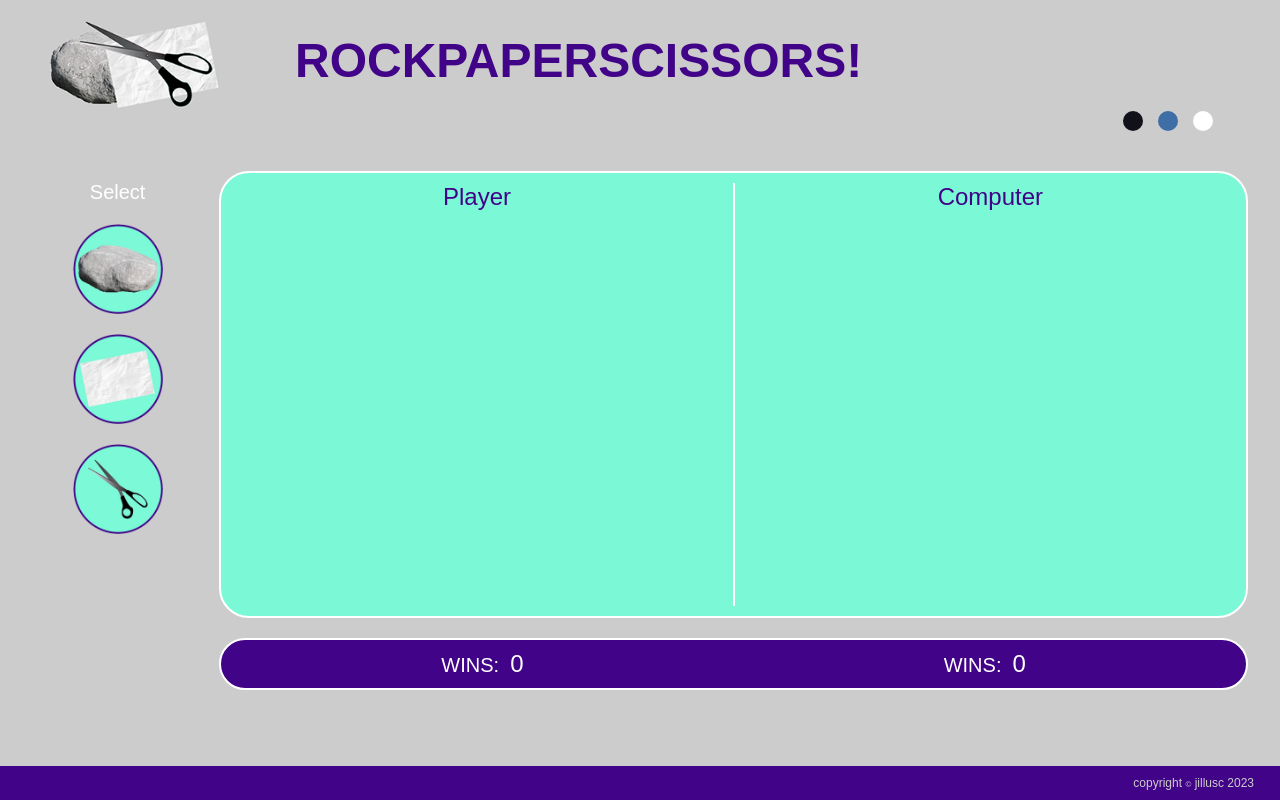
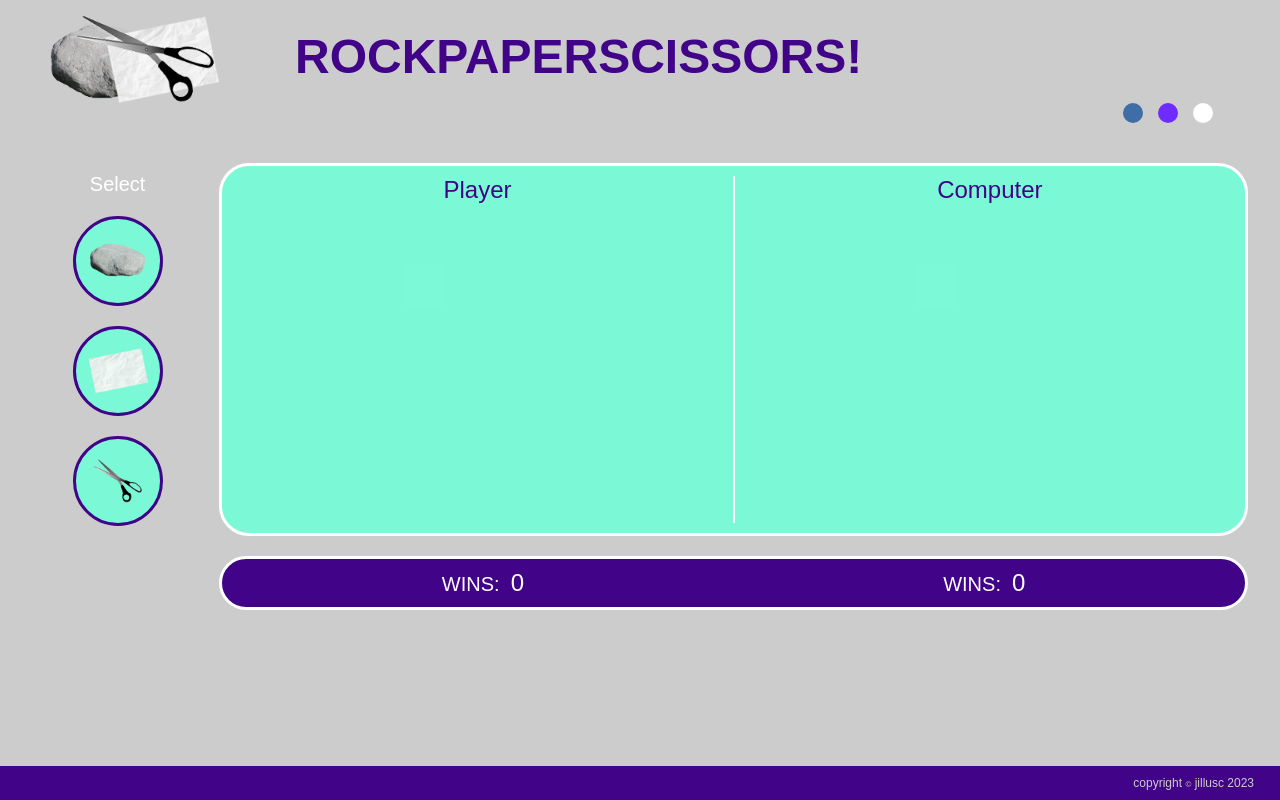
Before and after one commit to jillusc/ROCKPAPERSCISSORS-rebuild, a website: page index.html in a window 1280 px wide. Drawn offline with Linux system fonts and the light colour scheme; a web font is replaced by a local one.

Commit message:
Refactor images to support multiple colour themes

```diff
--- a/index.html
+++ b/index.html
@@ -10,13 +10,13 @@
   </head>
   <body>
     <header>
-      <img src="assets/images/logo.webp" class="RPS-logo" alt="logo" />
+      <img src="assets/images/logo.png" class="RPS-logo" alt="logo" />
       <h1>ROCKPAPERSCISSORS!</h1>
     </header>
 
     <div id="theme-picker">
+      <button data-theme="retro" class="theme-dot retro-dot"></button>
       <button data-theme="neon" class="theme-dot neon-dot"></button>
-      <button data-theme="retro" class="theme-dot retro-dot"></button>
       <button data-theme="monochrome" class="theme-dot monochrome-dot"></button>
       <button data-theme="classic" class="theme-dot classic-dot"></button>
     </div>
@@ -27,22 +27,18 @@
           <p class="select-label">Select</p>
           <div class="buttons-row">
             <button class="btn-choices" aria-label="rock">
-              <img
-                src="assets/images/btn-rock.jpg"
-                data-type="rock"
-                alt="rock"
-              />
+              <img src="assets/images/rock.png" data-type="rock" alt="rock" />
             </button>
             <button class="btn-choices" aria-label="paper">
               <img
-                src="assets/images/btn-paper.jpg"
+                src="assets/images/paper.png"
                 data-type="paper"
                 alt="paper"
               />
             </button>
             <button class="btn-choices" aria-label="scissors">
               <img
-                src="assets/images/btn-scissors.jpg"
+                src="assets/images/scissors.png"
                 data-type="scissors"
                 alt="scissors"
               />
@@ -57,7 +53,7 @@
               <div class="choice-img-container">
                 <img
                   id="player-choice-img"
-                  src="assets/images/blank.webp"
+                  src="assets/images/blank.png"
                   alt="(no selection)"
                 />
               </div>
@@ -70,7 +66,7 @@
               <div class="choice-img-container">
                 <img
                   id="computer-choice-img"
-                  src="assets/images/blank.webp"
+                  src="assets/images/blank.png"
                   alt="(not generated)"
                 />
               </div>
--- a/script.ts
+++ b/script.ts
@@ -57,7 +57,7 @@ function runGame(playerChoice: string) {
 /* Display the player's choice of R, P or S */
 function showPlayerChoiceImage(playerChoice: string) {
   if (!playerChoice || !playerChoiceImg) return; // safety guard
-  playerChoiceImg.src = `assets/images/${playerChoice}.webp`;
+  playerChoiceImg.src = `assets/images/${playerChoice}.png`;
   playerChoiceImg.style.display = "block";
 }
 
@@ -65,7 +65,7 @@ function showPlayerChoiceImage(playerChoice: string) {
 function getComputerChoice(): string {
   const randomIndex = Math.floor(Math.random() * choices.length);
   const computerChoice = choices[randomIndex]!;
-  computerChoiceImg.src = `assets/images/${computerChoice}.webp`;
+  computerChoiceImg.src = `assets/images/${computerChoice}.png`;
   computerChoiceImg.style.display = "block";
   return computerChoice;
 }
@@ -121,8 +121,8 @@ function gameEnd() {
     scoresElement.textContent = "0";
     lossesElement.textContent = "0";
 
-    playerChoiceImg.src = "assets/images/blank.webp";
-    computerChoiceImg.src = "assets/images/blank.webp";
+    playerChoiceImg.src = "assets/images/blank.png";
+    computerChoiceImg.src = "assets/images/blank.png";
 
     overlay.classList.remove("show");
     setTimeout(() => {
--- a/styles.css
+++ b/styles.css
@@ -8,12 +8,20 @@
   --accent: #fff;
 }
 
+/* retro theme */
+body[data-theme="retro"] {
+  --pagebg: #3f6ea6;
+  --primary: #ffd800;
+  --secondary: #e52521;
+  --accent: #fff;
+}
+
 /* neon theme */
 body[data-theme="neon"] {
-  --pagebg: #11111a;
+  --pagebg: #6f2cff;
   --primary: #ff00d4;
   --secondary: #39ff14;
-  --accent: #6f2cff;
+  --accent: #fff;
 }
 
 /* monochrome theme */
@@ -21,14 +29,6 @@ body[data-theme="monochrome"] {
   --pagebg: #fff;
   --primary: #ddd;
   --secondary: #000;
-  --accent: #fff;
-}
-
-/* retro theme */
-body[data-theme="retro"] {
-  --pagebg: #3f6ea6;
-  --primary: #ffd800;
-  --secondary: #e52521;
   --accent: #fff;
 }
 
@@ -115,17 +115,17 @@ span {
   cursor: pointer;
 }
 
-.classic-dot {
-  background: #ccc;
+.retro-dot {
+  background: #3f6ea6;
 }
 .neon-dot {
-  background: #11111a;
+  background: #6f2cff;
 }
 .monochrome-dot {
   background: #fff;
 }
-.retro-dot {
-  background: #3f6ea6;
+.classic-dot {
+  background: #ccc;
 }
 
 .select-label {
@@ -149,21 +149,25 @@ span {
 .btn-choices {
   width: 60px;
   height: 60px;
-  background: none;
+  background: var(--primary);
+  border-radius: 50%;
+  border: 3px solid var(--secondary);
+  overflow: hidden;
   cursor: pointer;
+  padding: 4px;
 }
 
 .btn-choices img {
-  width: 100%;
-  height: 100%;
-  object-fit: cover;
+  max-width: 80%; /* shrink without distortion */
+  max-height: 80%; /* shrink without distortion */
+  object-fit: contain; /* keeps the real proportions */
 }
 
 /* GAME AREA */
 #game-area {
   flex: 1;
   background: var(--primary);
-  border: 2px solid var(--accent);
+  border: 3px solid var(--accent);
   border-radius: 30px;
   display: flex;
   justify-content: center;
@@ -194,13 +198,17 @@ span {
 
 /* CHOICE IMAGES */
 .choice-img-container {
+  width: 100%;
+  height: 150px;
   display: flex;
   align-items: center;
   justify-content: center;
 }
 
 .choice-img-container img {
-  width: 100%;
+  max-width: 100%;
+  height: 100%;
+  object-fit: contain;
 }
 
 /* VERTICAL DIVIDER */
@@ -217,7 +225,7 @@ span {
   background: var(--secondary);
   font-size: 1rem;
   color: var(--accent);
-  border: 2px solid var(--accent);
+  border: 3px solid var(--accent);
   border-radius: 30px;
   padding: 10px;
 }
@@ -354,6 +362,10 @@ footer span {
     grid-row: 2;
   }
 
+  .go {
+    gap: 40px;
+  }
+
   .btn-choices {
     width: 70px;
     height: 70px;
@@ -383,6 +395,10 @@ footer span {
 
   h1 {
     font-size: 3rem;
+  }
+
+  .go {
+    gap: 60px;
   }
 
   .go p {
```
Also changed, not shown: assets/images/blank.png (added), assets/images/blank.webp (deleted), assets/images/btn-paper.jpg (deleted), assets/images/btn-rock.jpg (deleted), assets/images/btn-scissors.jpg (deleted), assets/images/logo.png (added), assets/images/logo.webp (deleted), assets/images/paper.png (added), assets/images/paper.webp (deleted), assets/images/rock.png (added), assets/images/rock.webp (deleted), assets/images/scissors.png (added), assets/images/scissors.webp (deleted), dist/script.js, 1 other file.
